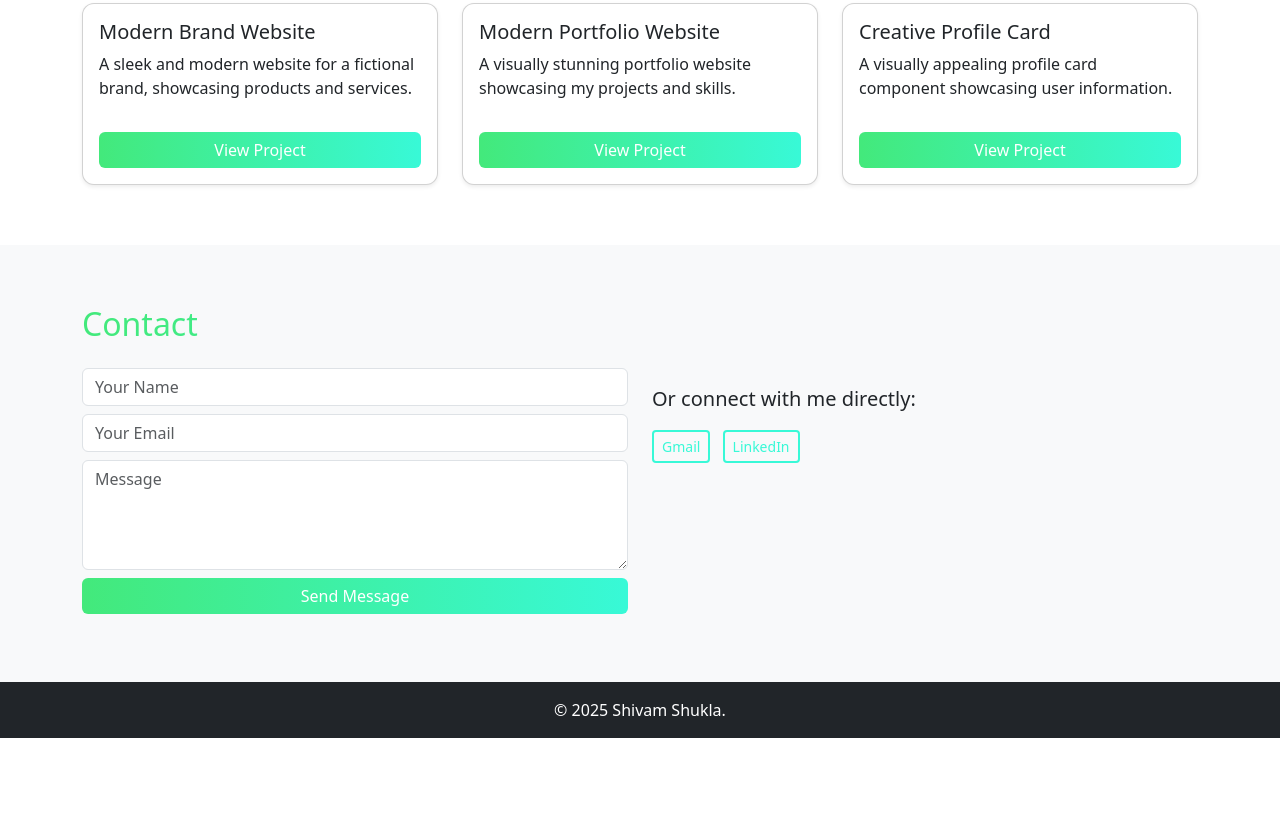
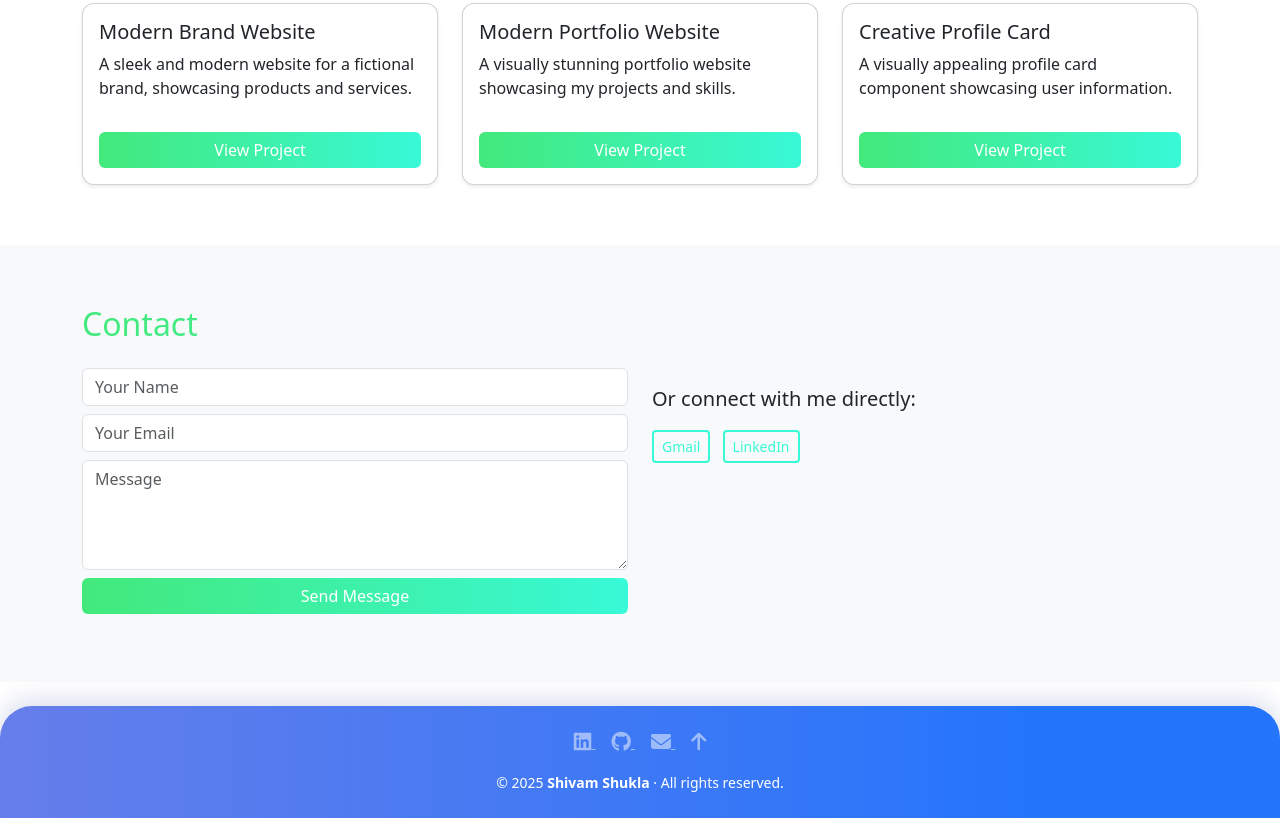
Before and after one commit to digishivam/personal-website, a plain HTML site: page index.html in a window 1280 px wide. Shown: the part 1470-2288 px from the top of the page. Before the commit the page ends 2208 px from the top, so only its background shows below. Drawn offline with nearby package versions, Linux system fonts and the light colour scheme.

Commit message:
Initial Commit

```diff
--- a/index.html
+++ b/index.html
@@ -6,6 +6,8 @@
   <title>Shivam Shukla</title>
   <link href="https://cdn.jsdelivr.net/npm/bootstrap@5.3.0/dist/css/bootstrap.min.css" rel="stylesheet"/>
   <link rel="stylesheet" href="style.css"/>
+  <link rel="stylesheet" href="https://cdnjs.cloudflare.com/ajax/libs/font-awesome/6.4.0/css/all.min.css"/>
+
 </head>
 <body>
   <!-- Navbar -->
@@ -120,9 +122,28 @@
   </section>
 
   <!-- Footer -->
-  <footer class="bg-dark text-white text-center py-3">
-    &copy; 2025 Shivam Shukla.
-  </footer>
+  <footer class="footer-section py-4 mt-4 text-white">
+  <div class="container text-center">
+    <div class="mb-3">
+      <a href="https://linkedin.com/in/shivamsshukla" target="_blank" class="me-3 text-white-50 footer-icon">
+        <i class="fab fa-linkedin fa-lg"></i>
+      </a>
+      <a href="https://github.com/digishivam" target="_blank" class="me-3 text-white-50 footer-icon">
+        <i class="fab fa-github fa-lg"></i>
+      </a>
+      <a href="mailto:digitalcreatorshivam@gmail.com" class="text-white-50 footer-icon">
+        <i class="fas fa-envelope fa-lg"></i>
+      </a>
+      <a href="#home" class="ms-3 text-white-50 footer-icon" title="Back to top">
+        <i class="fas fa-arrow-up fa-lg"></i>
+      </a>
+    </div>
+    <small>
+      &copy; 2025 <strong>Shivam Shukla</strong> &middot; All rights reserved.
+    </small>
+  </div>
+</footer>
+
 
   <script src="https://cdn.jsdelivr.net/npm/bootstrap@5.3.0/dist/js/bootstrap.bundle.min.js"></script>
   <script src="script.js"></script>
--- a/style.css
+++ b/style.css
@@ -79,3 +79,19 @@
   transform: translateY(-7px) scale(1.04);
   box-shadow: 0 8px 28px rgba(56,249,215,0.16);
 }
+
+.footer-section {
+  background: linear-gradient(90deg,#667eea 0%, #2575fc 80%);
+  color: #fff;
+  border-top-left-radius: 32px;
+  border-top-right-radius: 32px;
+  box-shadow: 0 -6px 24px rgba(38,52,148,0.17);
+  margin-top: 60px;
+}
+.footer-section .footer-icon {
+  transition: color 0.2s, transform 0.2s;
+}
+.footer-section .footer-icon:hover {
+  color: #43e97b;
+  transform: scale(1.2);
+}
```
